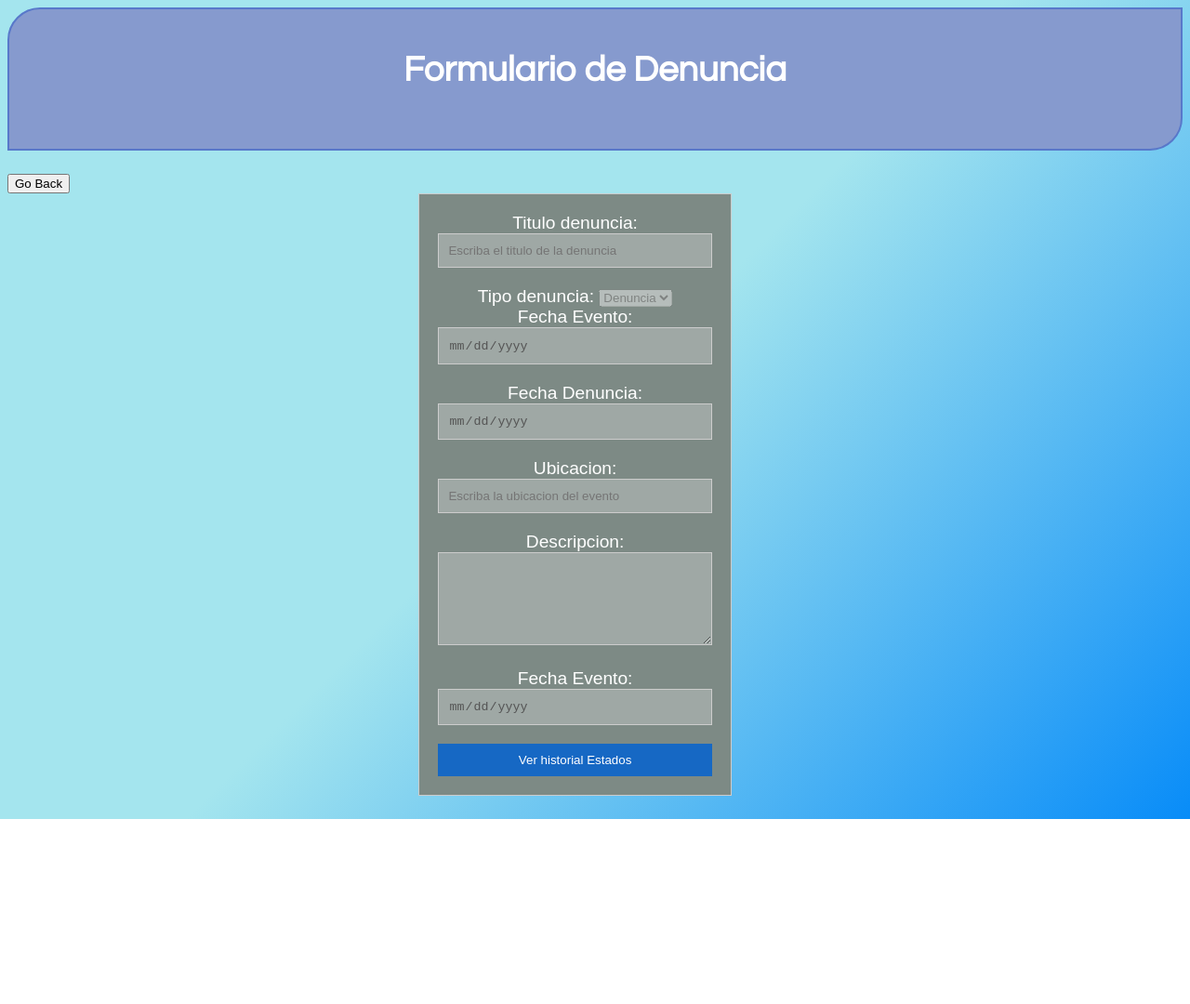
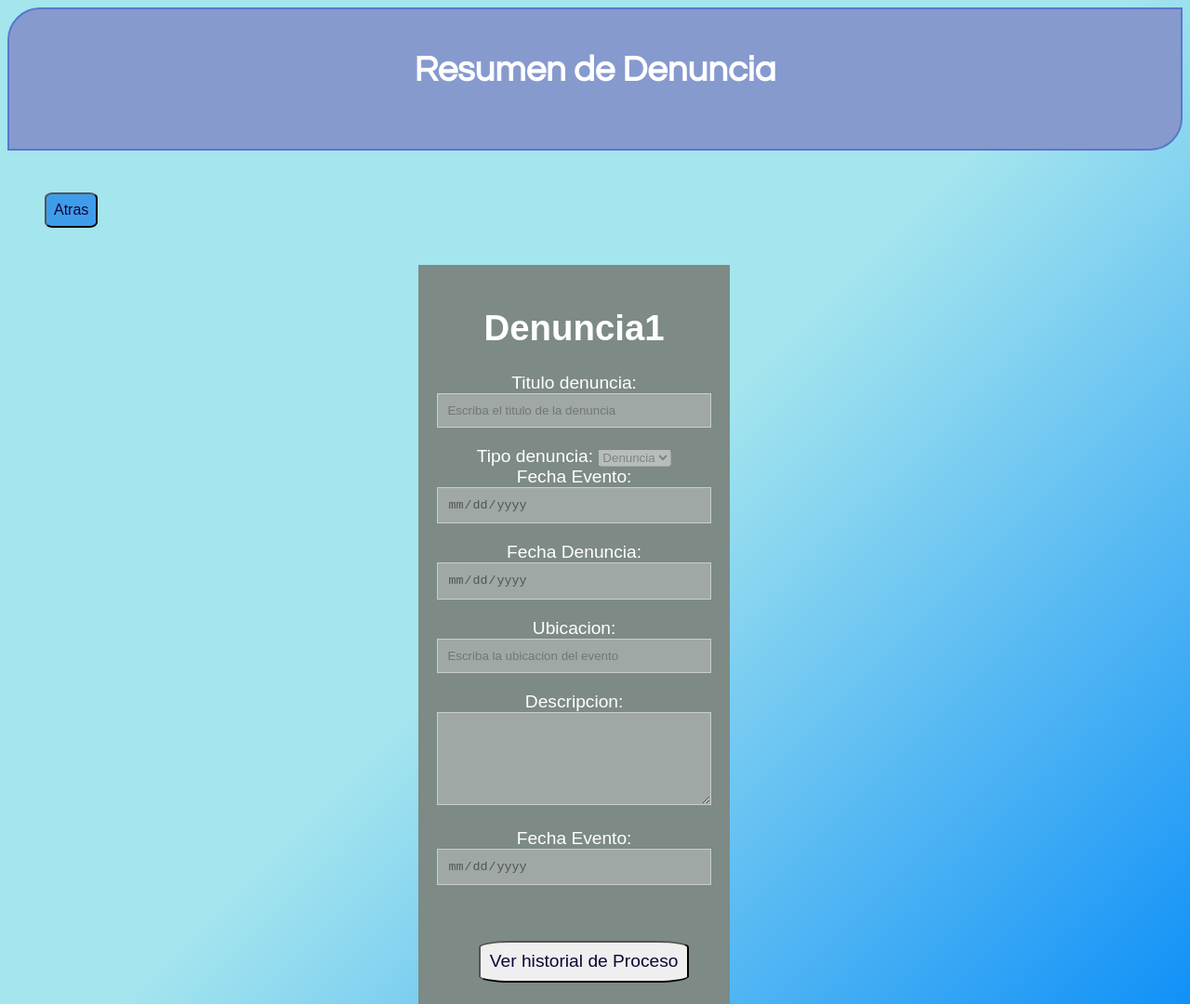
Before and after one commit to JpRod96/tSimuWeb, a website: page public/resumen-instancia.html in a window 1280 px wide. Shown: the top 1080 px of the page at 93% size. Before the commit the page ends 881 px from the top, so only its background shows below. Drawn offline with Linux system fonts and the light colour scheme.

Commit message:
Mejorados botones y enlace entre paginas

```diff
--- a/public/resumen-instancia.html
+++ b/public/resumen-instancia.html
@@ -5,14 +5,13 @@
      </head>
      <body>
         <div class="contenedor1">
-            <h1>Formulario de Denuncia</h1><br>
+            <h1>Resumen de Denuncia</h1><br>
         </div>
-            <button onclick="goBack()"> Go Back</button>
-            <script>
-                function goBack() {
-                window.history.back();}
-            </script>
-         <form class="contenedor2 div-form">
+            <form action="./inicio.html" class="action-form">
+                <button class="bgGreenTurkish">Atras</button>
+            </form>
+         <div class="contenedor2 div-form">
+             <h1>Denuncia1</h1>
              <label for="titulo">Titulo denuncia:</label>
              <input type="text" id="titulo"  placeholder="Escriba el titulo de la denuncia" disabled>
              <br>
@@ -34,8 +33,9 @@
               <textarea id="descripcion" placeholder="Escriba la descripcion del hecho"disabled> </textarea><br>
               <label for="fechaEvento">Fecha Evento:</label>
               <input type="date" name="fechaEvento"disabled ><br>
-              <input type="submit" value="Ver historial Estados">
-
-         </form>
+              <form action="./historial-estados.html" class="action-form">
+                <button>Ver historial de Proceso</button>
+              </form>
+            </div>
      </body>
 </html>
--- a/public/styles/estilos.css
+++ b/public/styles/estilos.css
@@ -153,3 +153,20 @@ input[type="submit"]:hover{
 .bgTurkish{
     background-color: rgb(130, 220, 243);
 }
+
+.bgGreenTurkish{
+    background-color: rgb(62, 157, 235);
+}
+
+.action-form{
+    width: 80%;
+    border: none;
+
+}
+
+.action-form button{
+    font-size: 1em;
+    color: rgb(18, 4, 54);
+    padding: 0.5em;
+    border-radius: 15%;
+}
```
Also changed, not shown: public/formulario-denuncia.html (+4 -6 lines), public/historial-estados.html (+3 -3 lines), public/inicio.html (+5 -5 lines).
